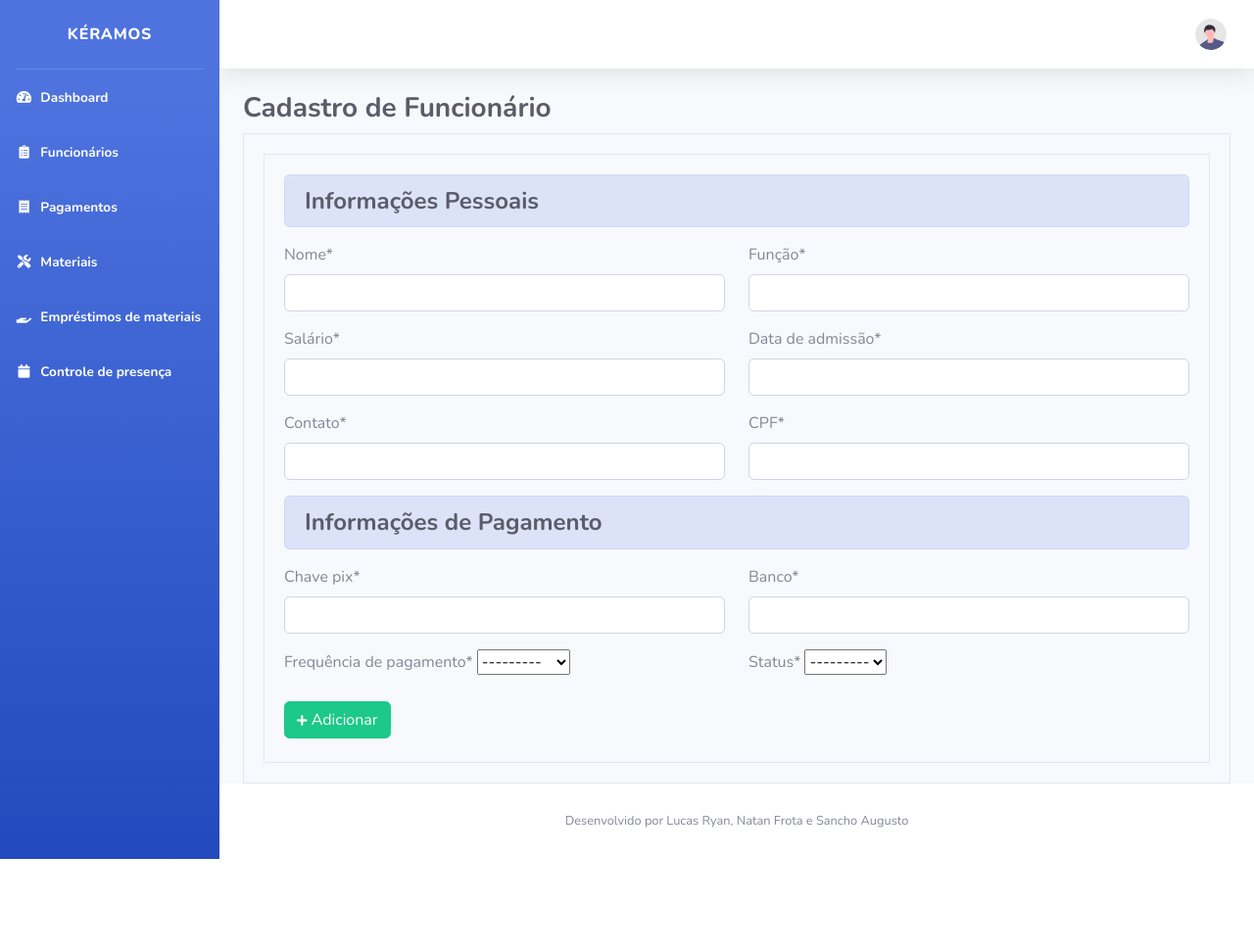
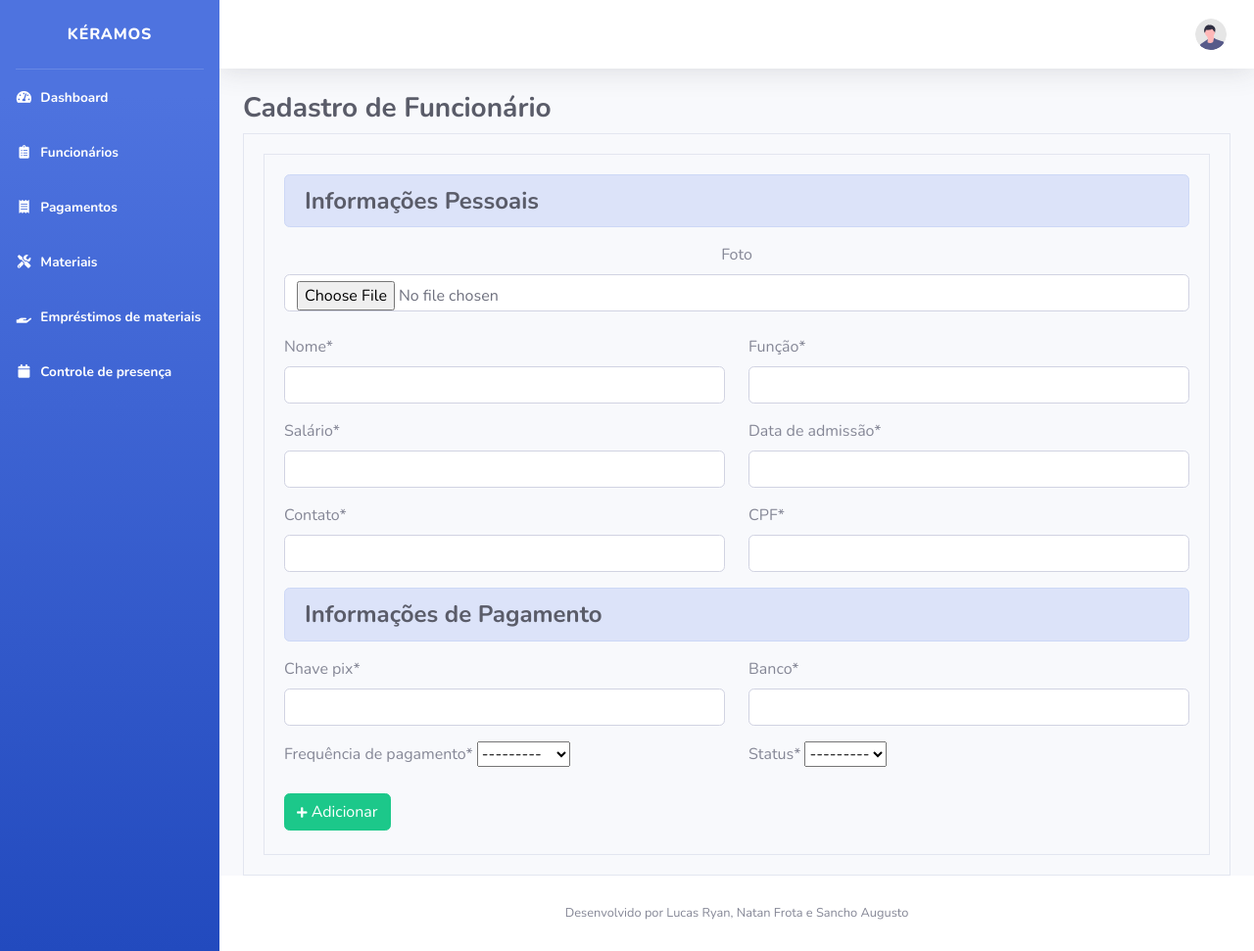
Before and after one commit to lucasxsdw/Gestao_fabrica_ceramica, a Django app: page /funcionario/adicionar/ in a window 1280 px wide. Shown: the whole page at 98% size. Before the commit the page ends 877 px from the top, so only its background shows below. Run offline with Django 5.2, Linux system fonts and the light colour scheme; some libraries are stand-ins or nearby versions.

Commit message:
feat: adicionando foto para o funcionario

```diff
--- a/funcionario/models.py
+++ b/funcionario/models.py
@@ -21,11 +21,11 @@ class Funcionario(models.Model):
     chave_pix = models.CharField(max_length=255, verbose_name="Chave pix")
     banco = models.CharField(max_length=255, verbose_name="Banco")
     contato = models.CharField(max_length=20, verbose_name="Contato")
-    cpf = models.CharField(max_length=15, verbose_name="CPF")
+    cpf = models.CharField(max_length=14, verbose_name="CPF")
     data_admissao = models.DateField(verbose_name="Data de admissão")
     frequencia_pagamento = models.CharField(max_length=14,choices=FREQUENCIA_PAGAMENTO_CHOICES, verbose_name="Frequência de pagamento")
     status = models.CharField(max_length=10,choices=STATUS_CHOICES, verbose_name="Status")
-
+    foto = models.ImageField(upload_to='fotos_funcionarios/', blank=True, null=True, verbose_name='Foto')
 
     def __str__(self):
         return self.nome
--- a/funcionario/views.py
+++ b/funcionario/views.py
@@ -14,7 +14,7 @@ def listar_funcionarios(request):
 
 def add_Func(request):
     if request.method == 'POST':
-        form = FuncionarioForm(request.POST)
+        form = FuncionarioForm(request.POST, request.FILES)
         if form.is_valid():
             form.save()
             return redirect('funcionario:listar_funcionarios')
@@ -27,7 +27,7 @@ def add_Func(request):
 def editar_func(request, id):
     func = get_object_or_404(Funcionario, pk=id)
     if request.method == 'POST':
-        form = FuncionarioForm(request.POST, instance=func)
+        form = FuncionarioForm(request.POST, request.FILES, instance=func)
         if form.is_valid():
              form.save()
              return redirect('funcionario:listar_funcionarios')
--- a/gestao_fabrica_ceramica/settings.py
+++ b/gestao_fabrica_ceramica/settings.py
@@ -27,6 +27,9 @@ DEBUG = True
 
 ALLOWED_HOSTS = []
 
+#arquivos de fotos
+MEDIA_URL = '/media/'
+MEDIA_ROOT = BASE_DIR / 'media'
 
 # Application definition
 
--- a/gestao_fabrica_ceramica/urls.py
+++ b/gestao_fabrica_ceramica/urls.py
@@ -16,6 +16,11 @@ Including another URLconf
 """
 from django.contrib import admin
 from django.urls import path, include
+
+from gestao_fabrica_ceramica import settings
+from django.conf.urls.static import static
+
+
 from . import views
 
 urlpatterns = [
@@ -26,3 +31,8 @@ urlpatterns = [
     path('material/', include('material.urls')),
     path('emprestimo/', include('emprestimo.urls')),
 ]
+
+
+# garante que imagens e arquivos enviados sejam acessíveis em modo DEBUG
+if settings.DEBUG:
+    urlpatterns += static(settings.MEDIA_URL, document_root=settings.MEDIA_ROOT)
--- /dev/null
+++ b/static/js/preview_foto.js
@@ -0,0 +1,21 @@
+document.addEventListener("DOMContentLoaded", function () {
+  const input = document.querySelector("input[name='foto']");
+  const previewContainer = document.getElementById("preview-container");
+  const previewImage = document.getElementById("preview-image");
+
+  if (input) {
+    input.addEventListener("change", function () {
+      const file = this.files[0];
+      if (file) {
+        const reader = new FileReader();
+        reader.onload = function (e) {
+          previewImage.setAttribute("src", e.target.result);
+          previewContainer.style.display = "block";
+        };
+        reader.readAsDataURL(file);
+      } else {
+        previewContainer.style.display = "none";
+      }
+    });
+  }
+});
--- a/templates/funcionario/form.html
+++ b/templates/funcionario/form.html
@@ -9,6 +9,8 @@
   {% endif %}
 
 
+
+
     <!--trocar de cor quando estiver editando-->
 <div class="card-body border {% if modo == 'editar' %} bg-warning-sutle{% endif %}">
 <div class="card-body border">
@@ -18,37 +20,49 @@
 
   <h3 class="h4 font-weight-bold text-dark alert {% if modo == 'editar' %}alert-warning{% else %}alert-primary{% endif %}">Informações Pessoais</h3>
 
-  <form action="" method="post">
-    {% csrf_token %}
-    <div class="row">
+<form action="" method="post" enctype="multipart/form-data">
+  {% csrf_token %}
 
-      <div class="col-md-6">
-        {{ form.nome|as_crispy_field }}
-      </div>
+  <!-- Foto centralizada acima -->
+<div class="text-center mb-4">
+  {{ form.foto|as_crispy_field }}
 
-      <div class="col-md-6">
-        {{ form.funcao|as_crispy_field }}
-      </div>
+  <!-- Prévia da imagem ao adicionar -->
+  <div id="preview-container" style="display: none;" class="mt-2">
+    <img id="preview-image" src="#" alt="Foto selecionada" class="border" width="100" height="100">
+  </div>
 
-      <div class="col-md-6">
-        {{ form.salario|as_crispy_field }}
-      </div>
-
-      <div class="col-md-6">
-        {{ form.data_admissao|as_crispy_field }}
-      </div>
-
-      <div class="col-md-6">
-        {{ form.contato|as_crispy_field }}
-      </div>
-
-       <div class="col-md-6">
-        {{ form.cpf|as_crispy_field }}
-      </div>
+  <!-- Exibir imagem atual ao editar -->
+  {% if modo == 'editar' and form.instance.foto %}
+    <div class="mt-2">
+      <img src="{{ form.instance.foto.url }}" alt="Foto atual" class="border" width="100" height="100">
+    </div>
+  {% endif %}
+</div>
 
 
 
+  <div class="row">
+    <div class="col-md-6">
+      {{ form.nome|as_crispy_field }}
     </div>
+    <div class="col-md-6">
+      {{ form.funcao|as_crispy_field }}
+    </div>
+    <div class="col-md-6">
+      {{ form.salario|as_crispy_field }}
+    </div>
+    <div class="col-md-6">
+      {{ form.data_admissao|as_crispy_field }}
+    </div>
+    <div class="col-md-6">
+      {{ form.contato|as_crispy_field }}
+    </div>
+    <div class="col-md-6">
+      {{ form.cpf|as_crispy_field }}
+    </div>
+  </div>
+
 
   <h3 class="h4 font-weight-bold text-dark alert {% if modo == 'editar' %}alert-warning{% else %}alert-primary{% endif %}">Informações de Pagamento</h3>
 
@@ -92,4 +106,9 @@
 
 </div>
 </div>
+
+{% load static %}
+
+<script src="{% static 'js/preview_foto.js' %}"></script>
+
 {% endblock %}
```
Also changed, not shown: templates/funcionario/detalhar.html (+14 -4 lines).
